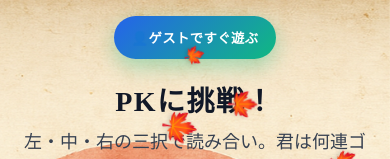
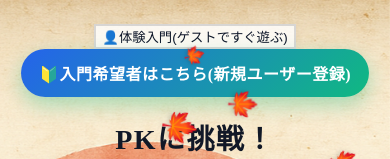
Before and after one commit to HOPEhanchan/pkdojo, a Rails app: page / in a window 390 px wide. Shown: the top 159 px of the page. Run offline with Rails 7, Linux system fonts and the light colour scheme; some libraries are stand-ins or nearby versions; some web fonts are replaced.

Commit message:
WIP: iPhone向けUI調整中、、、何してたか全然覚えてない泣（供養コミット）

```diff
--- a/app/assets/stylesheets/application.css.erb
+++ b/app/assets/stylesheets/application.css.erb
@@ -1,19 +1,4 @@
 @import url('https://fonts.googleapis.com/css2?family=Yuji+Syuku&display=swap');
-/*
- * This is a manifest file that'll be compiled into application.css, which will include all the files
- * listed below.
- *
- * Any CSS (and SCSS, if configured) file within this directory, lib/assets/stylesheets, or any plugin's
- * vendor/assets/stylesheets directory can be referenced here using a relative path.
- *
- * You're free to add application-wide styles to this file and they'll appear at the bottom of the
- * compiled file so the styles you add here take precedence over styles defined in any other CSS
- * files in this directory. Styles in this file should be added after the last require_* statement.
- * It is generally better to create a new file per style scope.
- *
- *= require_tree .
- *= require_self
- */
  /* 共通の背景設定 */
 .app-background {
   position: fixed;
@@ -21,62 +6,63 @@
   background: url(<%= asset_path 'app-background.png' %>) center/cover no-repeat;
   z-index: -1;
 }
+
 /* gameの基本画面設定 */
-/* === フィールド全体 === */
+/* === pkフィールド全体 === */
+/* ゴール全体のフレーム（高さは比率で決める） */
+/* pk-field をサイズコンテナ化（高さベースの単位 cqh を使う） */
 .pk-field{
+  container-type: size;   /* ← inline-size から size に変更 */
   position: relative;
-  /* 横幅は画面に合わせ、縦は“デバイスのビューポート高”を上限に */
-  width: min(92vw, 720px);
-  height: min(70dvh, calc(92vw * 0.62)); /* 0.62は横長画像の縦横比に合わせて微調整 */
+  width: min(92vw, 680px);
+  aspect-ratio: 16 / 12;
+  max-height: 70dvh;
   margin: 0 auto;
-  /* iOSセーフエリア考慮 */
-  padding-bottom: env(safe-area-inset-bottom, 0);
-}
-/* ゴール画像…枠内に収める */
-.pk-field .goal{
-  position: absolute; inset: 0;
-  width: 100%; height: 100%;
-  object-fit: contain; /* はみ出させない */
-  display:block;
+  overflow: hidden;
 }
 
-.goal {
+/* ゴール画像：枠いっぱいに “収める”（切らない） */
+.pk-field .goal{
   position: absolute;
-  inset: 0;        /* top:0; right:0; bottom:0; left:0 の略 */
+  inset: 0;
   width: 100%;
   height: 100%;
-  object-fit: cover;          /* 画像のトリミング方法。余白が出るなら contain に変更 */
-  display: block;
+  object-fit: contain;
   z-index: 1;
+  pointer-events: none;
 }
 
-/* キーパー：常に“体の中心”が指定位置に来る */
-.keeper {
+/* ─ キーパー（絶対配置で左右に動かす） ─ */
+/* キーパー：高さをゴール高の70%に固定（左右移動は従来通り） */
+.pk-field .keeper{
   position: absolute;
-  bottom: 6%;           /* ゴール内に足が入る位置 */
-  left: 50%;
-  transform: translateX(-50%);
-  width: clamp(120px, 26%, 240px); /* 画面に応じて可変 */
-  transition: left .45s ease;
-  pointer-events: none; /* タップを邪魔しない */
+  bottom: 0;
+  left: 50%; transform: translateX(-50%);
+  height: 70%;           /* ← ゴール高の70% */
+  width: auto;
+  object-fit: contain;
+  pointer-events: none;
+  z-index: 2;
+}
+/* ─ 左右のポジション（シュート3分割と揃える） ─ */
+/* 画面を 3 等分：中心座標を 1/6, 3/6, 5/6 に置くとちょうど良い */
+.pk-field .keeper.left   { left: 16.6667%; transform: translateX(-50%); }
+.pk-field .keeper.center { left: 50%;      transform: translateX(-50%); }
+.pk-field .keeper.right  { left: 83.3333%; transform: translateX(-50%); }
 
-  transition:
-    left .45s cubic-bezier(.2, .8, .2, 1),
-    transform .45s cubic-bezier(.2, .8, .2, 1);
+/* 端末向きで器だけ微調整（キーパーは再定義しない！） */
+@media (orientation: portrait){
+  .pk-field{ width: 92vw; max-height: 70dvh; }
 }
-
-/* セーブ方向（“中心基準”で左右に寄せる） */
-.keeper.left-save   { left: 20%;  }
-.keeper.center-save { left: 50%;  }
-.keeper.right-save  { left: 80%;  }
+@media (orientation: landscape){
+  .pk-field{ width: min(80vw, 960px); max-height: 80dvh; }
+}
 
 /* シュートゾーン（タップ領域は広めに） */
 /* ３択の設定（z-index最前面にする） */
 .shoot-zone {
   position: absolute;
   bottom: 12%;      /* ← ゴール枠に近い高さ */
-  top: auto;        /* ← 全体を覆わないようにする */
-  width: 33.33%;
   height: 30%;      /* ← 高さを明示的に制御 */
   display: flex;
   align-items: center;
@@ -89,17 +75,24 @@
 
 .shoot-btn-circle {
   width: 100%; height: 100%;
-  display: block;
   background: transparent;
   border: none;
   cursor: pointer;
 }
 
-/* 結果画面の設定：蹴った位置にボールを残す .shoot-zoneに合わせて見やすいレイアウト */
+/* 結果画面の設定：蹴った位置にボールを残す */
+/* シュートボタン内のボール：ゴール高の7%（= キーパー高の10%） */
+.shoot-btn-circle{
+  display:flex; align-items:center; justify-content:center;
+}
+.shoot-btn-circle .shoot-ball{
+  width: clamp(16px, 5cqh, 36px);  /* 最小/最大を保険で。中央値はゴール高の7% */
+  height: auto;
+  pointer-events: none;
+}
+
 .ball-position {
-  position: absolute;
-  top: 0; bottom: 0;
-  width: 33.33%;
+  position: absolute; bottom: 12%; height: 30%;
   display: flex;
   align-items: center;     /* ←縦中央揃え */
   justify-content: center; /* ←横中央揃え */
@@ -109,22 +102,7 @@
 .ball-position.center { left: 33.33%; width: 33.34%; }
 .ball-position.right  { left: 66.67%; width: 33.33%; }
 
-/* === モバイル微調整（小さい画面だけ） === */
-@media (max-width: 480px){
-  .pk-field{
-    /* ちょい縦を控えめにして見切れ防止 */
-    height: min(68dvh, calc(92vw * 0.66));
-  }
-  .keeper{
-    bottom: 8%;                 /* ほんの少し上げる */
-    width: clamp(110px, 28%, 220px);
-  }
-  .shoot-zone{
-    bottom: 14%;                /* ボタンを少し上げて押しやすく */
-    height: 26%;                /* タップ面積を確保 */
-  }
-}
-
+/* === index上のpkのミニスタッツで現在のゴール率を表示 === */
 .pk-mini-stats{
   position: fixed;
   left: 50%;
@@ -221,6 +199,7 @@
   background: #1f2937;  /* hoverで少し明るく */
 }
 
+/* === ✨季節感の演出✨ === */
 /* === 🍂Falling leaves🍂 === */
 .falling-layer {
   pointer-events: none;
@@ -248,7 +227,7 @@
   top: 45px;
   left: 25%;
   transform: translateX(-50%);
-  z-index: 10001;             /* 🍁(9999) より前面に */
+  z-index: 10001;             /* 🍁季節演出(9999) より前面に */
   display: inline-flex; gap: 8px; flex-wrap: wrap;
   background: rgba(17,24,39,.85);
   color: #fff; padding: 8px 12px; border-radius: 9999px;
@@ -272,11 +251,6 @@
 @keyframes streak-pulse {
   0%,100% { transform: translateX(-50%) scale(1); }
   50%     { transform: translateX(-50%) scale(1.06); }
-}
-
-/* スマホは少し小さめに */
-@media (max-width: 480px){
-  .streak-banner{ padding: 6px 12px; font-size: 13px; top: 10px; }
 }
 
 /* === セーブ時：ゴール枠をガタガタ揺らす === */
@@ -313,6 +287,27 @@
 .btn:hover { background: var(--btn-bg-hover); filter: brightness(1.02); box-shadow: 0 10px 24px rgba(16,185,129,.45); }
 .btn:active { transform: translateY(1px); filter: brightness(.98); }
 
+/* 主ボタン：ゲスト用（目立つ色） */
+.btn--primary{
+  background: #0ea5e9;        /* sky-500 */
+  color: #fff;
+  box-shadow: 0 8px 18px rgba(14,165,233,.25);
+}
+.btn--primary:hover{ background:#0284c7; }
+.btn--primary:active{ transform: translateY(2px) scale(.99); }
+
+/* 従ボタン：（色やさしめ） */
+.btn--secondary{
+  margin-top:8px;
+  background: rgba(255,255,255,.8);
+  color: #0f172a;              /* slate-900 */
+  border: 2px solid rgba(15,23,42,.15);
+  box-shadow: 0 4px 14px rgba(0,0,0,.06);
+}
+.btn--secondary:hover{
+  background:#fff; border-color: rgba(15,23,42,.25);
+}
+.btn--secondary:active{ transform: translateY(1px) scale(.99); }
 .btn--ghost {
   background: rgba(17, 24, 39, .65);
   backdrop-filter: blur(6px);
@@ -326,6 +321,10 @@
 
 @media (prefers-reduced-motion: reduce){
   .btn { transition: none; }
+  .falling-layer, .streak-banner.break {
+    animation: none;
+    transition: none;
+  }
 }
 
 /* アイコンのための小さな丸 */
--- a/app/views/games/index.html.erb
+++ b/app/views/games/index.html.erb
@@ -1,6 +1,7 @@
 <% unless user_signed_in? %>
   <div style="text-align:center; margin: 8px 0 16px;">
-    <%= button_to "👤ゲストですぐ遊ぶ", guest_sign_in_path, method: :post, class: "btn" %>
+    <%= button_to "👤体験入門(ゲストですぐ遊ぶ)", guest_sign_in_path, method: :post, class: "btn--secondary" %>
+    <%= link_to "🔰入門希望者はこちら(新規ユーザー登録)", new_user_registration_path, class: "btn" %>
   </div>
 <% end %>
 
@@ -12,23 +13,22 @@
 
 <p class="kick-prompt">どこに蹴る？</p>
 <div class="pk-field">
-  <%= image_tag "pk_goal_2.PNG", class: "goal" %>
-  <%= image_tag "keeper_normal.PNG", class: "keeper #{@keeper_choice}-save" %>
+  <%= image_tag "pk_goal_2.png", class: "goal", alt: "" %>
 
-<div class="shoot-zone left">
-    <%= button_to image_tag("soccer_ball.png", size: "100x100"),
-        shoot_games_path(choice: "left"),
-        method: :post, class: "shoot-btn-circle" %>
+  <%= image_tag "keeper_normal.png", class: "keeper #{@keeper_choice}", alt: "" %>
+
+  <div class="shoot-zone left">
+  <%= button_to image_tag("soccer_ball.png", size: "100x100"),
+      shoot_games_path(choice: "left"), method: :post, class: "shoot-btn-circle" %>
   </div>
   <div class="shoot-zone center">
-    <%= button_to image_tag("soccer_ball.png", size: "100x100"),
-        shoot_games_path(choice: "center"),
-        method: :post, class: "shoot-btn-circle" %>
+  <%= button_to image_tag("soccer_ball.png", size: "100x100"),
+      shoot_games_path(choice: "center"), method: :post, class: "shoot-btn-circle" %>
   </div>
   <div class="shoot-zone right">
-    <%= button_to image_tag("soccer_ball.png", size: "100x100"),
-        shoot_games_path(choice: "right"),
-        method: :post, class: "shoot-btn-circle" %>
+  <%= button_to image_tag("soccer_ball.png", size: "100x100"),
+      shoot_games_path(choice: "right"), method: :post, class: "shoot-btn-circle" %>
+  </div>
 </div>
 
 <div class="pk-mini-stats">
--- a/config/routes.rb
+++ b/config/routes.rb
@@ -1,36 +1,19 @@
 Rails.application.routes.draw do
-  # Define your application routes per the DSL in https://guides.rubyonrails.org/routing.html
+  devise_for :users, controllers: { sessions: 'users/sessions' } # Devise の Sessions をアプリ側で上書き
 
-  # Devise の Sessions をアプリ側で上書き
-  devise_for :users, controllers: { sessions: 'users/sessions' }
-
-  # ゲストログイン（Users::SessionsController#guest_sign_in を叩く）
+# ゲストログイン（Users::SessionsController#guest_sign_in を叩く）
   devise_scope :user do
     post 'users/guest_sign_in', to: 'users/sessions#guest_sign_in', as: :guest_sign_in
   end
 
-  # 一旦みんなこのroot
-  root "games#index"
-
-  ##ログイン済みの人のroot 一旦廃止
-  #authenticated :user do
-  #  root "games#index", as: :authenticated_root
-  #end
-
-  ##未ログインの人のroot（まずはゲームTOP。） 一旦廃止
-  #unauthenticated do
-  #  root "games#index"
-  #end
   resources :games, only: [:index, :show] do
     post :shoot, on: :collection
     get  :stats, on: :collection  # /games/stats で戦績ページへ
   end
 
+  root "games#index" # 一旦みんなこのroot
+
   # Reveal health status on /up that returns 200 if the app boots with no exceptions, otherwise 500.
   # Can be used by load balancers and uptime monitors to verify that the app is live.
   get "up" => "rails/health#show", as: :rails_health_check
-
-  # Defines the root path route ("/")
-  # root "posts#index"
-
 end
```
Also changed, not shown: app/views/games/result.html.erb (+5 -6 lines), README.md, app/assets/images/botsu_pk_dojo_icon.png (added), app/assets/images/pk_dojo_icon.png.
